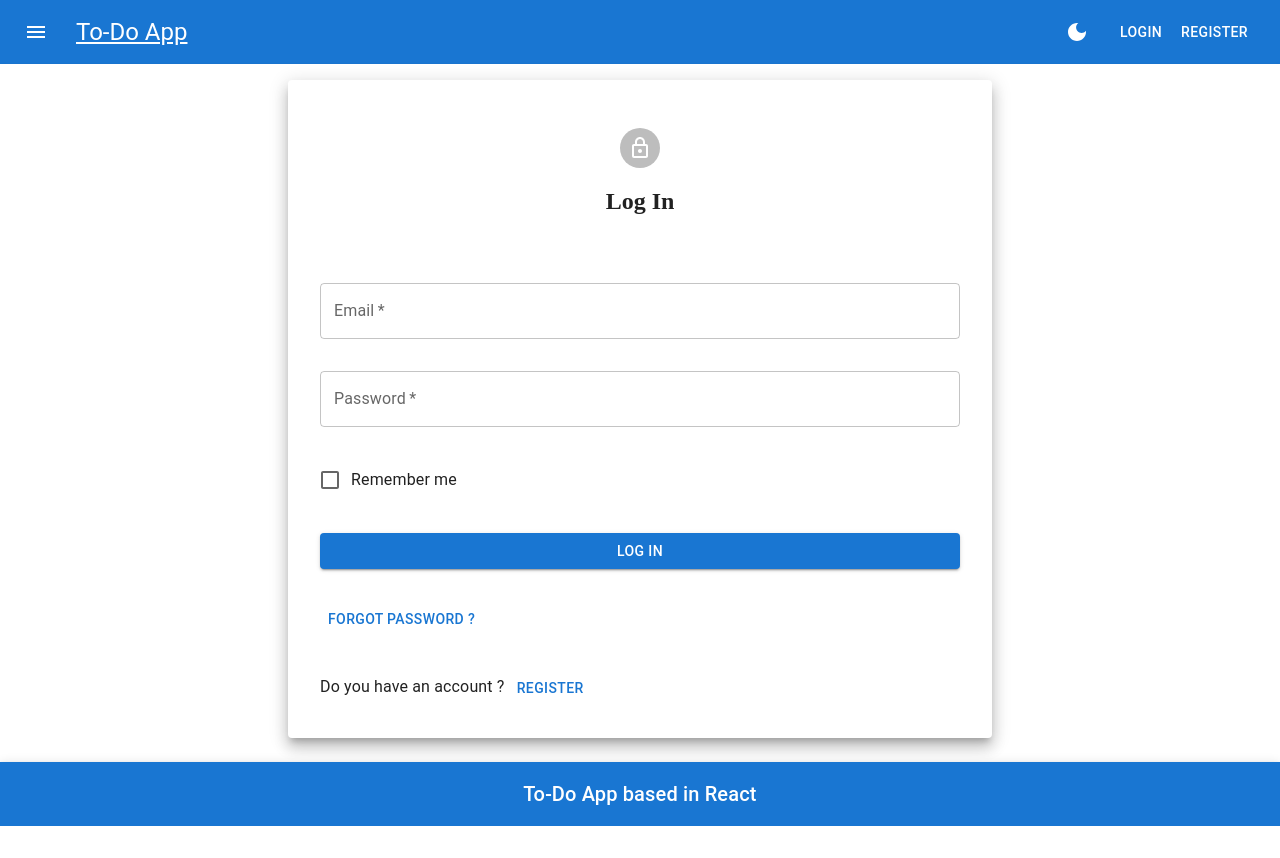
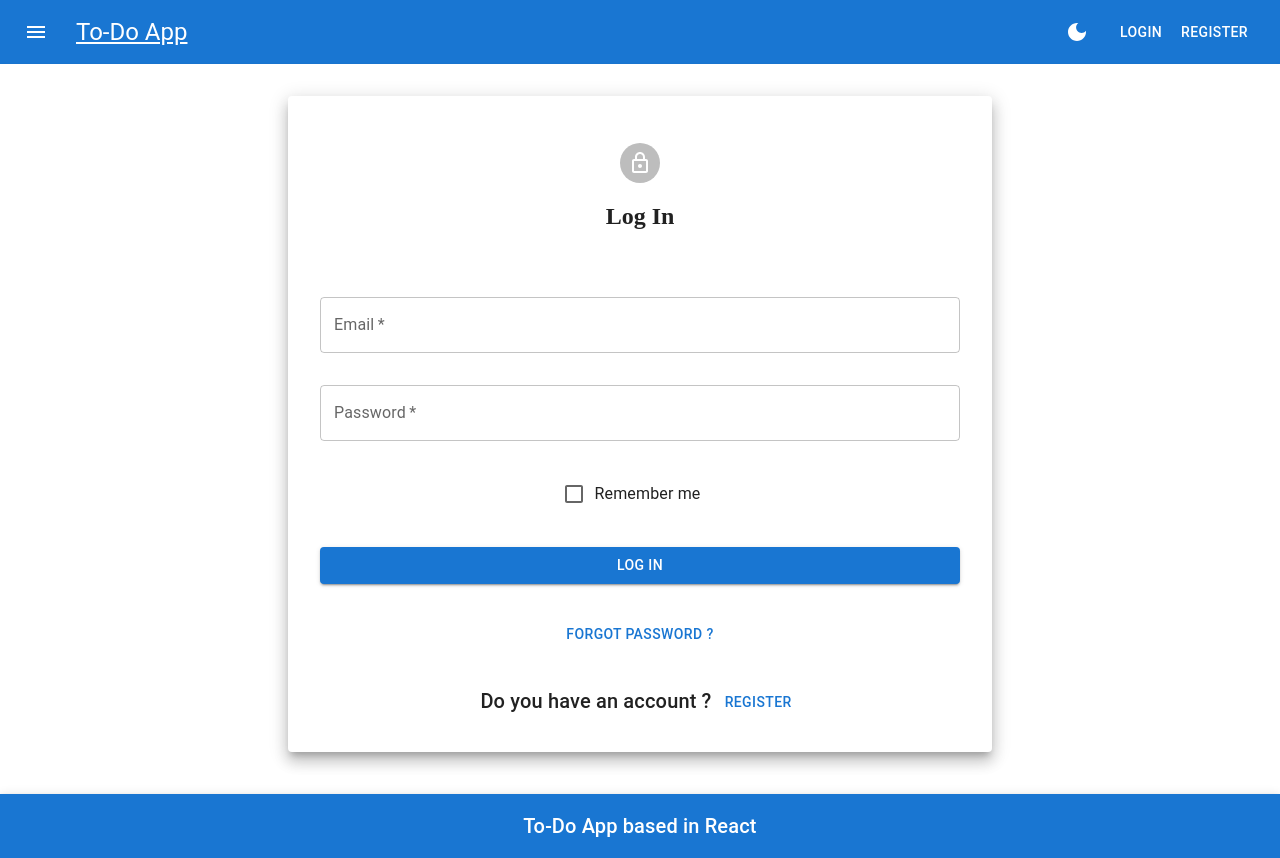
Before and after one commit to jhoacar/text-2-speech-todo-app, a React (Vite) app in the folder client/: page /login in a window 1280 px wide. Before the commit the page ends 826 px from the top, so only its background shows below. Built offline with nearby package versions, Linux system fonts and the light colour scheme; no server answers.

Commit message:
added other layout in pages for login and register

```diff
--- a/client/src/components/NavBar/index.jsx
+++ b/client/src/components/NavBar/index.jsx
@@ -84,9 +84,9 @@ function NavBar() {
           {
             isLoggedIn && (
               <>
-                <Link className={styles['nav-link']} to="/dashboard">
+                <Link className={styles['nav-link']} to="/todos">
                   <Button color="inherit">
-                    Dashboard
+                    To-Do&apos;s
                   </Button>
                 </Link>
                 <Button onClick={handleLogout} color="inherit">
--- a/client/src/pages/login/index.jsx
+++ b/client/src/pages/login/index.jsx
@@ -1,3 +1,4 @@
+import styled from '@emotion/styled';
 import { LockOutlined } from '@mui/icons-material';
 import {
   Avatar,
@@ -17,6 +18,11 @@ import { AuthContext } from '../../contexts/auth';
 import Layout from '../../layout';
 import { handleLogin } from '../../services/auth';
 import { setToken } from '../../utils/handleToken';
+
+const Form = styled.form`
+  width: 100%;
+  height: 100%;
+`;
 
 function Login() {
   // const isLoggedIn = false;
@@ -40,17 +46,27 @@ function Login() {
 
   return (
     <Layout>
-      <form onSubmit={handleSubmit}>
-        <Box alignContent="center" justifyContent="center" display="flex" width="100%">
+      <Form onSubmit={handleSubmit}>
+        <Box sx={{
+          display: 'flex',
+          justifyContent: 'center',
+          width: '100%',
+          height: '90%',
+        }}
+        >
           <Paper
             elevation={10}
             sx={{
               display: 'flex',
               flexDirection: 'column',
+              justifyContent: 'center',
+              alignItems: 'center',
               gap: '2rem',
+              margin: '1rem',
               padding: '2rem',
+              maxWidth: '40rem',
               width: '100%',
-              maxWidth: '40rem',
+              height: '90%',
             }}
           >
             <Grid align="center" padding="1rem">
@@ -76,7 +92,7 @@ function Login() {
                 <Button type="link">Forgot password ?</Button>
               </Link>
             </Typography>
-            <Typography>
+            <Typography variant="h6">
               {' '}
               Do you have an account ?
               {' '}
@@ -86,7 +102,7 @@ function Login() {
             </Typography>
           </Paper>
         </Box>
-      </form>
+      </Form>
     </Layout>
   );
 }
--- a/client/src/pages/register/index.jsx
+++ b/client/src/pages/register/index.jsx
@@ -1,3 +1,4 @@
+import styled from '@emotion/styled';
 import {
   SupervisedUserCircleRounded,
 } from '@mui/icons-material';
@@ -9,6 +10,11 @@ import toast from 'react-hot-toast';
 import { Link, Navigate } from 'react-router-dom';
 import Layout from '../../layout';
 import { handleRegister } from '../../services/register';
+
+const Form = styled.form`
+  width: 100%;
+  height: 100%;
+`;
 
 function Register() {
   // const isLoggedIn = false;
@@ -35,17 +41,27 @@ function Register() {
 
   return (
     <Layout>
-      <form onSubmit={handleSubmit}>
-        <Box alignContent="center" justifyContent="center" display="flex" width="100%">
+      <Form onSubmit={handleSubmit}>
+        <Box sx={{
+          display: 'flex',
+          justifyContent: 'center',
+          width: '100%',
+          height: '90%',
+        }}
+        >
           <Paper
             elevation={10}
             sx={{
               display: 'flex',
               flexDirection: 'column',
+              justifyContent: 'center',
+              alignItems: 'center',
               gap: '2rem',
+              margin: '1rem',
               padding: '2rem',
+              maxWidth: '40rem',
               width: '100%',
-              maxWidth: '40rem',
+              height: '90%',
             }}
           >
             <Grid align="center" padding="1rem">
@@ -56,7 +72,7 @@ function Register() {
             <TextField value={email} onChange={(event) => setEmail(event.target.value)} label="Email" placeholder="Enter email" type="email" variant="outlined" fullWidth required />
             <TextField value={password} onChange={(event) => setPassword(event.target.value)} label="Password" placeholder="Enter password" type="password" variant="outlined" fullWidth required />
             <Button type="submit" color="primary" variant="contained" fullWidth>Register</Button>
-            <Typography>
+            <Typography variant="h6">
               {' '}
               Already registered ?
               {' '}
@@ -66,7 +82,7 @@ function Register() {
             </Typography>
           </Paper>
         </Box>
-      </form>
+      </Form>
     </Layout>
   );
 }
--- /dev/null
+++ b/client/src/pages/todo/create/index.jsx
@@ -0,0 +1,11 @@
+import Layout from '../../../layout';
+
+function ToDo() {
+  return (
+    <Layout>
+      Create - ToDo -
+    </Layout>
+  );
+}
+
+export default ToDo;
--- a/client/src/pages/todo/ToDo.jsx
+++ b/client/src/pages/todo/edit/index.jsx
@@ -1,11 +1,11 @@
 import { useParams } from 'react-router-dom';
-import Layout from '../../layout';
+import Layout from '../../../layout';
 
 function ToDo() {
   const { id } = useParams();
   return (
     <Layout>
-      ToDo -
+      Edit - ToDo -
       {' '}
       {id}
     </Layout>
--- a/client/src/pages/todo/ToDos.jsx
+++ b/client/src/pages/todo/index.jsx
@@ -1,8 +1,9 @@
 import { ListOutlined } from '@mui/icons-material';
 import {
-  Box, List, ListItem, Paper, Typography,
+  Box, Button, ButtonGroup, List, ListItem, Paper, Typography,
 } from '@mui/material';
 import { useEffect, useState } from 'react';
+import { Link } from 'react-router-dom';
 import Layout from '../../layout';
 
 function ToDos() {
@@ -38,19 +39,29 @@ function ToDos() {
         >
           <Typography
             variant="h4"
+            component="div"
             sx={{
               textAlign: 'center',
               padding: '2rem',
               display: 'flex',
-              justifyContent: 'center',
+              justifyContent: 'space-between',
               alignItems: 'center',
               gap: '1rem',
             }}
           >
-            <ListOutlined fontSize="2rem" />
-            <span>
-              To-Do&apos;s
-            </span>
+            <Box sx={{ display: 'flex', gap: '1rem' }}>
+              <ListOutlined fontSize="100rem" />
+              <span>
+                To-Do&apos;s
+              </span>
+            </Box>
+            <ButtonGroup>
+              <Link color="white" to="/todos/create">
+                <Button color="inherit">
+                  Create To-Do
+                </Button>
+              </Link>
+            </ButtonGroup>
           </Typography>
           { todos.length > 0
           && (
@@ -80,9 +91,13 @@ function ToDos() {
                   variant="h5"
                   sx={{
                     textAlign: 'center',
+                    height: '100%',
+                    display: 'flex',
+                    justifyContent: 'center',
+                    alignItems: 'center',
                   }}
                 >
-                  You don&apos;t have any To-Do&apos;s
+                  You don&apos;t have any To-Do
                 </Typography>
               </Paper>
             )
--- /dev/null
+++ b/client/src/pages/todo/show/index.jsx
@@ -0,0 +1,15 @@
+import { useParams } from 'react-router-dom';
+import Layout from '../../../layout';
+
+function ToDo() {
+  const { id } = useParams();
+  return (
+    <Layout>
+      Show - ToDo -
+      {' '}
+      {id}
+    </Layout>
+  );
+}
+
+export default ToDo;
--- a/client/src/routes/index.jsx
+++ b/client/src/routes/index.jsx
@@ -5,8 +5,12 @@ import AuthMiddleware from '../middlewares/auth';
 const Home = lazy(() => import('../pages/home'));
 const Login = lazy(() => import('../pages/login'));
 const Register = lazy(() => import('../pages/register'));
-const ToDos = lazy(() => import('../pages/todo/ToDos'));
-const ToDo = lazy(() => import('../pages/todo/ToDo'));
+
+const AllToDos = lazy(() => import('../pages/todo'));
+const CreateToDo = lazy(() => import('../pages/todo/create'));
+const ShowToDo = lazy(() => import('../pages/todo/show'));
+const EditToDo = lazy(() => import('../pages/todo/edit'));
+
 const Error = lazy(() => import('../pages/error'));
 
 export function Router() {
@@ -25,11 +29,19 @@ export function Router() {
     },
     {
       path: '/todos',
-      element: <AuthMiddleware><ToDos /></AuthMiddleware>,
+      element: <AuthMiddleware><AllToDos /></AuthMiddleware>,
     },
     {
-      path: '/todos/:id',
-      element: <AuthMiddleware><ToDo /></AuthMiddleware>,
+      path: '/todos/create',
+      element: <AuthMiddleware><CreateToDo /></AuthMiddleware>,
+    },
+    {
+      path: '/todos/show/:id',
+      element: <AuthMiddleware><ShowToDo /></AuthMiddleware>,
+    },
+    {
+      path: '/todos/update/:id',
+      element: <AuthMiddleware><EditToDo /></AuthMiddleware>,
     },
     {
       path: '*',
```
